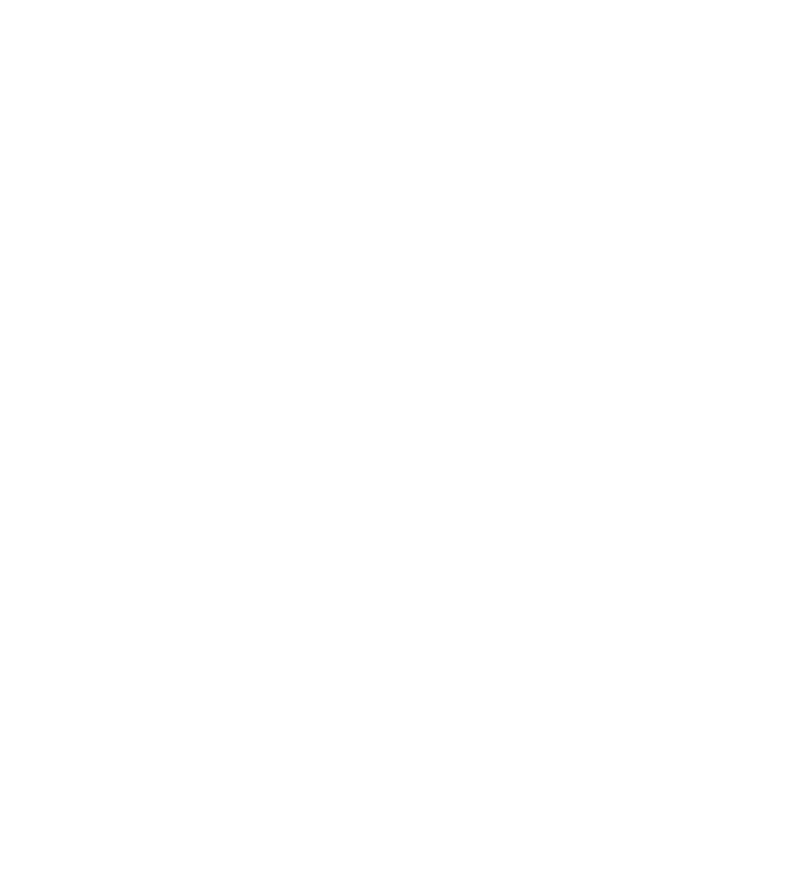
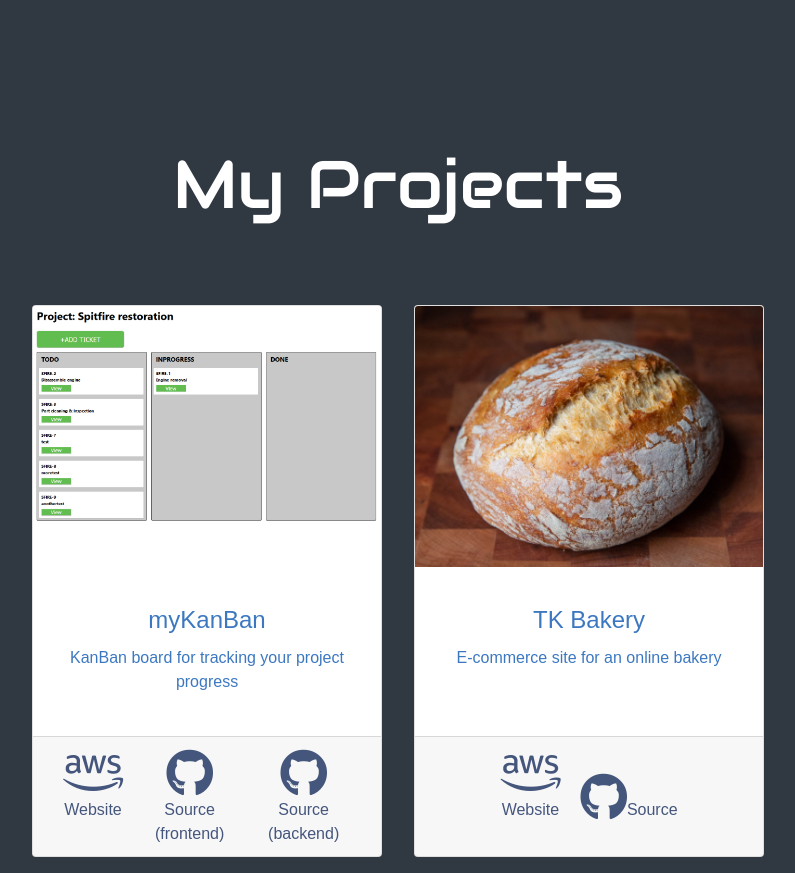
Before and after one commit to teekaygithub/teekaygithub.github.io, a React (Create React App) app: page / in a window 1280 px wide. Shown: the part 880-1753 px from the top of the page, without its empty margins (242-1037 px from the left). Before the commit the page ends 800 px from the top, so only its background shows below. Built offline with nearby package versions, Linux system fonts and the light colour scheme.

Commit message:
Restored the 'Projects' section

```diff
--- a/src/App.js
+++ b/src/App.js
@@ -1,5 +1,5 @@
 import Aboutme from './Aboutme';
-import './App.css';
+import './style.css';
 import Navbar from './Navbar';
 import Projects from './Projects';
 
--- /dev/null
+++ b/src/MyKanBan.js
@@ -0,0 +1,37 @@
+import React from 'react';
+
+function MyKanBan() {
+    return (
+        <div className="card mx-3 my-3" id="project-card">
+            <div id="project-card-image">
+                <img src="../mykanban.png" className="card-img-top img-fluid" />
+            </div>
+            <div className="card-body">
+                <h4 className="card-title">myKanBan</h4>
+                <p className="card-text">KanBan board for tracking your project progress</p>
+            </div>
+            <div className="card-footer" style={{ display: 'flex' }}>
+                <a href="http://mykanban-fe.s3-website-us-west-1.amazonaws.com/" target="_blank">
+                    <div style={{ display: 'inline-block' }}>
+                        <i className="fab fa-aws fa-3x"></i>
+                        <p>Website</p>
+                    </div>
+                </a>
+                <a href="https://github.com/teekaygithub/myKanBan-FE" target="_blank">
+                    <div style={{ display: 'inline-block' }}>
+                        <i className="fab fa-github fa-3x"></i>
+                        <p>Source (frontend)</p>
+                    </div>
+                </a>
+                <a href="https://github.com/teekaygithub/myKanBan" target="_blank">
+                    <div style={{ display: 'inline-block' }}>
+                        <i className="fab fa-github fa-3x"></i>
+                        <p>Source (backend)</p>
+                    </div>
+                </a>
+            </div>
+        </div>
+    );
+}
+
+export default MyKanBan;
--- a/src/Projects.js
+++ b/src/Projects.js
@@ -1,11 +1,17 @@
 import React from 'react';
+import MyKanBan from './MyKanBan';
+import TkBakery from './TkBakery';
 
 function Projects() {
     return (
         <>
             <section>
-                <div>
-                    <h1>Projects</h1>
+                <div className="container-fluid">
+                    <h1 className="my-5 py-3" id="section-heading">My Projects</h1>
+                    <div className="row justify-content-center">
+                        <MyKanBan></MyKanBan>
+                        <TkBakery></TkBakery>
+                    </div>
                 </div>
             </section>
         </>
--- /dev/null
+++ b/src/TkBakery.js
@@ -0,0 +1,31 @@
+import React from 'react';
+
+function TkBakery() {
+    return (
+        <div className="card mx-3 my-3" id="project-card">
+            <div id="project-card-image">
+                <img src="../kneadbread.jpg" className="card-img-top img-fluid" alt="TK Bakery" />
+            </div>
+            <div className="card-body">
+                <h4 className="card-title">TK Bakery</h4>
+                <p className="card-text">E-commerce site for an online bakery</p>
+            </div>
+            <div className="card-footer">
+                <a href="https://ec2-54-151-82-200.us-west-1.compute.amazonaws.com:8443/" target="_blank">
+                    <div style={{ display: 'inline-block' }}>
+                        <i className="fab fa-aws fa-3x"></i>
+                        <p>Website</p>
+                    </div>
+                </a>
+                <a href="https://github.com/teekaygithub/tomsbakery" target="_blank">
+                    <div style={{ display: 'inline-block' }}>
+                        <i className="fab fa-github fa-3x"></i>
+                        <p style={{ display: 'inline-block' }}>Source</p>
+                    </div>
+                </a>
+            </div>
+        </div>
+    );
+}
+
+export default TkBakery;
```
